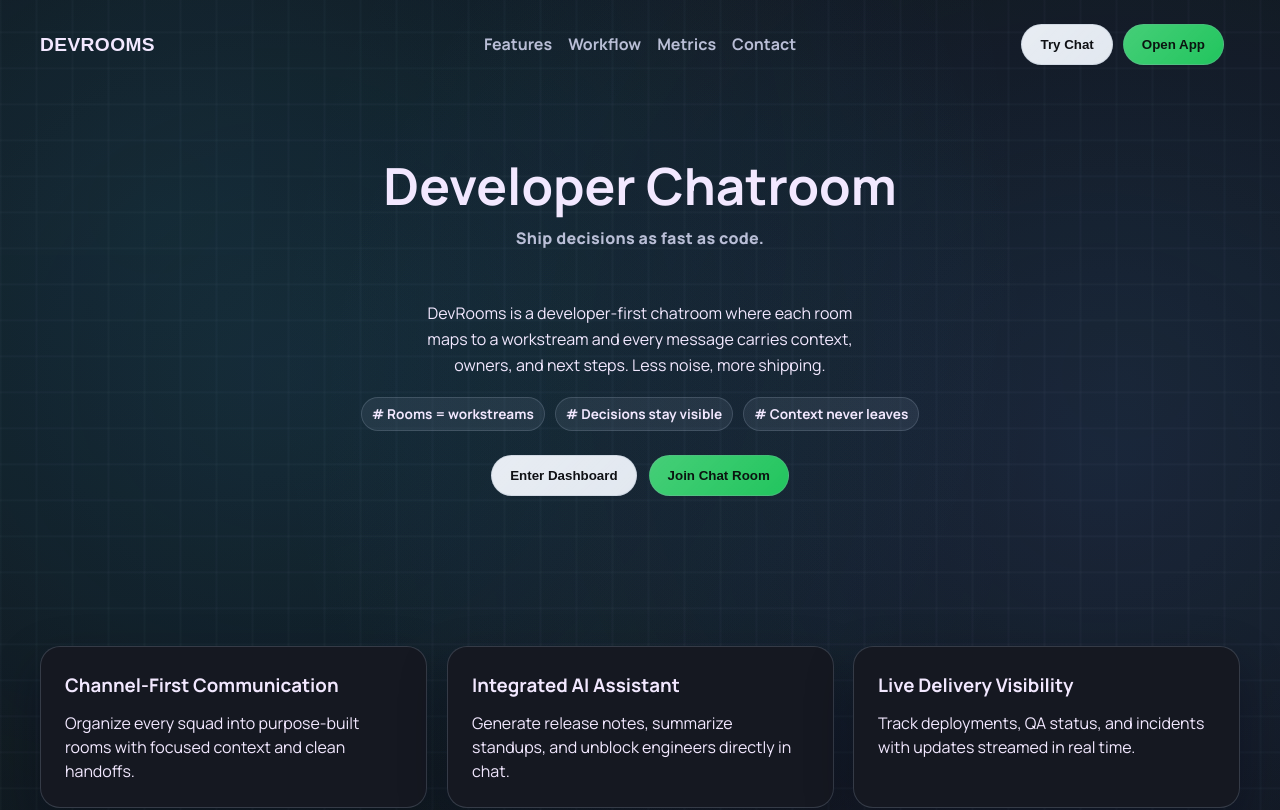
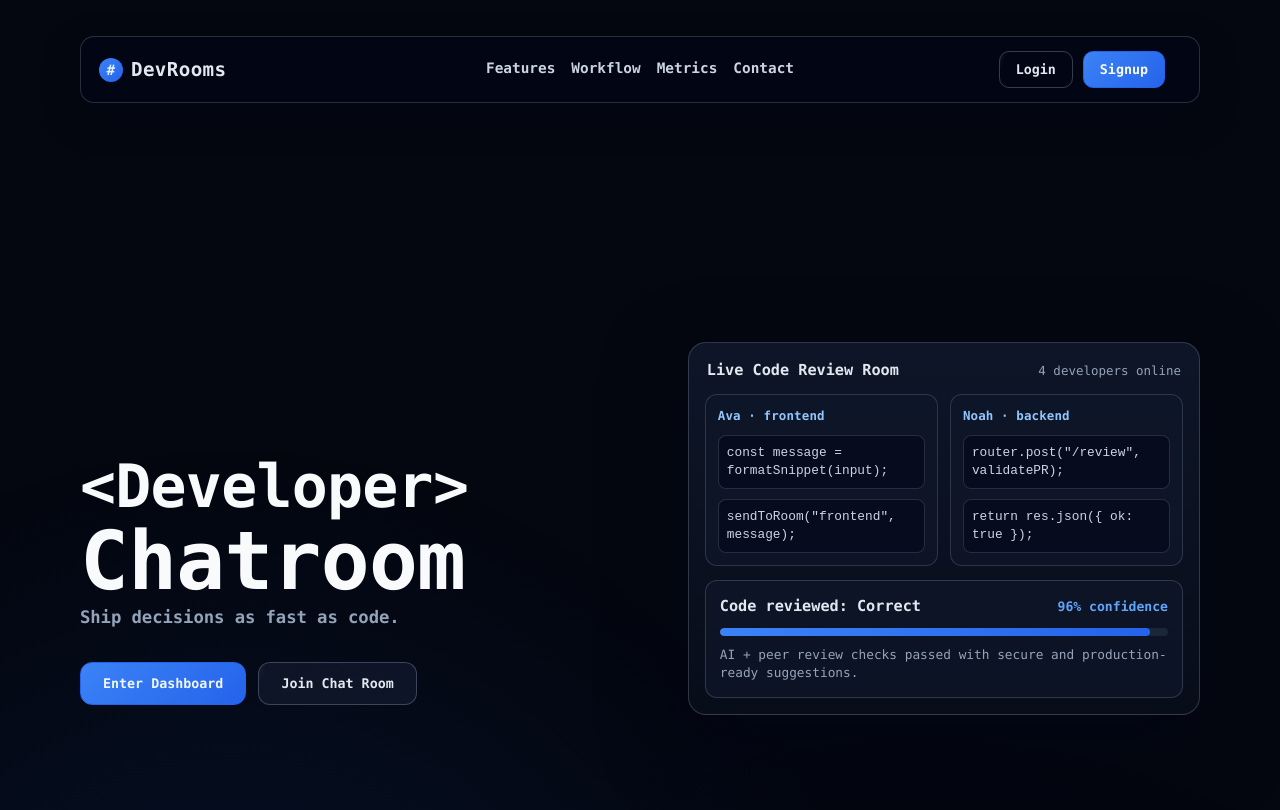
Before and after one commit to ayushray145/mini-project, a React app in the folder frontend/: page / in a window 1280 px wide. Shown: the top 810 px of the page. Built offline with nearby package versions, Linux system fonts and the light colour scheme; no server answers; the HTML template or start-up script is replaced by a standard one.

Commit message:
Major landing page changes

```diff
--- a/frontend/src/App.css
+++ b/frontend/src/App.css
@@ -300,6 +300,7 @@
 .neo-pills span:hover {
   transform: translateY(-2px);
   background: #fff;
+  color: #000;
 }
 
 .neo-actions {
@@ -2359,18 +2360,15 @@
 }
 
 .neo-landing::before {
-  background-image:
-    linear-gradient(transparent 95%, rgba(148, 163, 184, 0.1) 95%),
-    linear-gradient(90deg, transparent 95%, rgba(148, 163, 184, 0.1) 95%);
-  background-size: 36px 36px;
-  opacity: 0.4;
+  background: #050505;
+  opacity: 1;
 }
 
 .neo-landing::after {
   background:
-    radial-gradient(circle at 22% 18%, rgba(56, 189, 248, 0.12), transparent 38%),
-    radial-gradient(circle at 86% 22%, rgba(129, 140, 248, 0.12), transparent 40%),
-    radial-gradient(circle at 70% 76%, rgba(34, 197, 94, 0.12), transparent 40%);
+    radial-gradient(circle at 22% 18%, rgba(56, 189, 248, 0.035), transparent 42%),
+    radial-gradient(circle at 86% 22%, rgba(129, 140, 248, 0.03), transparent 44%),
+    radial-gradient(circle at 70% 76%, rgba(34, 197, 94, 0.028), transparent 44%);
 }
 
 .neo-shape {
@@ -2977,3 +2975,326 @@
     border-radius: var(--saas-radius-lg);
   }
 }
+
+/* Landing redesign inspired by dark SaaS hero */
+.neo-landing {
+  background: #03060d;
+  padding: 36px 42px 76px;
+}
+
+.neo-landing::before {
+  background: #04070f;
+}
+
+.neo-landing::after {
+  background:
+    radial-gradient(circle at 18% 46%, rgba(37, 99, 235, 0.13), transparent 40%),
+    radial-gradient(circle at 72% 62%, rgba(30, 64, 175, 0.11), transparent 44%);
+}
+
+.neo-nav {
+  max-width: 1120px;
+  margin: 0 auto 52px !important;
+  border: 1px solid rgba(148, 163, 184, 0.25) !important;
+  background: rgba(2, 6, 23, 0.7) !important;
+  backdrop-filter: blur(10px);
+  box-shadow: 0 14px 36px rgba(2, 6, 23, 0.42) !important;
+  border-radius: 14px;
+  padding: 14px 18px !important;
+}
+
+.neo-logo {
+  display: inline-flex;
+  align-items: center;
+  gap: 8px;
+  color: #e2e8f0;
+  font-weight: 700;
+}
+
+.neo-logo-mark {
+  width: 24px;
+  height: 24px;
+  border-radius: 999px;
+  display: inline-flex;
+  align-items: center;
+  justify-content: center;
+  background: linear-gradient(135deg, #3b82f6, #2563eb);
+  color: #e0f2fe;
+  font-size: 0.9rem;
+}
+
+.neo-nav-links a {
+  color: #cbd5e1;
+  font-weight: 600;
+  font-size: 0.9rem;
+}
+
+.neo-nav-links a:hover {
+  color: #f8fafc;
+}
+
+.neo-nav-actions .neo-btn {
+  padding: 10px 16px;
+  border-radius: 10px;
+}
+
+.neo-nav-actions .neo-btn-yellow {
+  background: transparent !important;
+  border-color: rgba(148, 163, 184, 0.35) !important;
+  color: #e2e8f0;
+}
+
+.neo-nav-actions .neo-btn-dark {
+  background: linear-gradient(135deg, #3b82f6, #2563eb) !important;
+  border-color: #2563eb !important;
+  color: #f8fafc;
+}
+
+.neo-hero {
+  max-width: 1120px;
+  margin: 0 auto;
+  grid-template-columns: minmax(320px, 1.05fr) minmax(360px, 1fr);
+  align-items: end;
+  justify-items: start;
+  gap: 70px;
+  min-height: calc(100vh - 240px);
+}
+
+.neo-copy {
+  text-align: left;
+  max-width: 640px;
+  margin: 0;
+  align-self: end;
+}
+
+.neo-kicker {
+  margin: 0 0 20px;
+  display: inline-flex;
+  align-items: center;
+  gap: 8px;
+  font-size: 0.78rem;
+  font-weight: 700;
+  letter-spacing: 0.06em;
+  text-transform: uppercase;
+  color: #93c5fd;
+  background: rgba(30, 64, 175, 0.24);
+  border: 1px solid rgba(96, 165, 250, 0.35);
+  border-radius: 999px;
+  padding: 6px 12px;
+}
+
+.neo-copy h1 {
+  margin: 0;
+  font-size: clamp(2.7rem, 5.9vw, 4.45rem);
+  line-height: 1.02;
+  color: #f8fafc;
+  font-family: "JetBrains Mono", "Fira Code", Consolas, monospace;
+  letter-spacing: -0.01em;
+}
+
+.neo-title-top {
+  font-size: 0.84em;
+}
+
+.neo-title-bottom {
+  font-size: 1.14em;
+}
+
+.neo-subhead {
+  margin: 28px 0 20px;
+  color: #60a5fa;
+  font-size: clamp(1.65rem, 3.1vw, 2.55rem);
+  font-weight: 700;
+  font-family: "JetBrains Mono", "Fira Code", Consolas, monospace;
+  letter-spacing: -0.005em;
+}
+
+.neo-copy p {
+  margin: 0;
+  color: #94a3b8;
+  max-width: 56ch;
+  font-size: 1.08rem;
+  line-height: 1.7;
+}
+
+.neo-pills {
+  margin-top: 22px;
+  justify-content: flex-start;
+}
+
+.neo-pills span {
+  background: rgba(15, 23, 42, 0.9);
+  border: 1px solid rgba(148, 163, 184, 0.34);
+  color: #e2e8f0;
+  border-radius: 999px;
+  padding: 10px 16px;
+  font-size: 0.98rem;
+  font-weight: 650;
+}
+
+.neo-pills span:hover {
+  background: #f8fafc;
+  color: #000;
+}
+
+.neo-actions {
+  justify-content: flex-start;
+  margin-top: 30px;
+}
+
+.neo-actions .neo-btn {
+  border-radius: 12px;
+  border-width: 1px !important;
+  box-shadow: none !important;
+  padding: 13px 22px;
+}
+
+.neo-actions .neo-btn-yellow {
+  background: linear-gradient(135deg, #3b82f6, #2563eb) !important;
+  color: #eff6ff !important;
+  border-color: #2563eb !important;
+}
+
+.neo-actions .neo-btn-purple {
+  background: rgba(15, 23, 42, 0.9) !important;
+  border-color: rgba(148, 163, 184, 0.35) !important;
+  color: #e2e8f0 !important;
+}
+
+.neo-hero-visual {
+  position: relative;
+  z-index: 1;
+}
+
+.neo-collab-card {
+  background: linear-gradient(180deg, rgba(15, 23, 42, 0.92), rgba(8, 13, 26, 0.98));
+  border: 1px solid rgba(148, 163, 184, 0.28);
+  border-radius: 18px;
+  box-shadow: 0 28px 80px rgba(2, 6, 23, 0.55);
+  overflow: hidden;
+  padding: 16px;
+}
+
+.neo-collab-top {
+  display: flex;
+  justify-content: space-between;
+  align-items: baseline;
+  margin-bottom: 12px;
+  padding: 0 2px;
+}
+
+.neo-collab-top strong {
+  color: #e2e8f0;
+  font-size: 0.95rem;
+}
+
+.neo-collab-top span {
+  color: #94a3b8;
+  font-size: 0.78rem;
+}
+
+.neo-collab-screens {
+  display: grid;
+  gap: 12px;
+  grid-template-columns: 1fr 1fr;
+  margin-bottom: 14px;
+}
+
+.neo-dev-screen {
+  border: 1px solid rgba(148, 163, 184, 0.24);
+  border-radius: 12px;
+  background: rgba(15, 23, 42, 0.7);
+  padding: 12px;
+  min-height: 132px;
+  display: flex;
+  flex-direction: column;
+  gap: 10px;
+}
+
+.neo-dev-screen header {
+  color: #93c5fd;
+  font-size: 0.78rem;
+  font-weight: 700;
+  letter-spacing: 0.01em;
+}
+
+.neo-dev-screen code {
+  color: #cbd5e1;
+  font-size: 0.8rem;
+  line-height: 1.4;
+  background: rgba(2, 6, 23, 0.55);
+  border: 1px solid rgba(71, 85, 105, 0.45);
+  border-radius: 8px;
+  padding: 8px;
+  white-space: pre-wrap;
+}
+
+.neo-review-status {
+  padding: 14px;
+  border: 1px solid rgba(148, 163, 184, 0.26);
+  border-radius: 12px;
+  background: rgba(15, 23, 42, 0.72);
+}
+
+.neo-review-status-top {
+  display: flex;
+  justify-content: space-between;
+  align-items: center;
+  margin-bottom: 10px;
+}
+
+.neo-review-status-top strong {
+  color: #e2e8f0;
+  font-size: 0.95rem;
+}
+
+.neo-review-status-top span {
+  color: #60a5fa;
+  font-size: 0.82rem;
+  font-weight: 600;
+}
+
+.neo-review-bar {
+  height: 8px;
+  border-radius: 999px;
+  background: rgba(30, 41, 59, 0.9);
+  overflow: hidden;
+  margin-bottom: 10px;
+}
+
+.neo-review-bar span {
+  display: block;
+  width: 96%;
+  height: 100%;
+  border-radius: 999px;
+  background: linear-gradient(90deg, #3b82f6, #2563eb);
+}
+
+.neo-review-status p {
+  margin: 0;
+  color: #94a3b8;
+  font-size: 0.8rem;
+  line-height: 1.45;
+}
+
+@media (max-width: 980px) {
+  .neo-hero {
+    grid-template-columns: 1fr;
+    gap: 26px;
+    min-height: auto;
+  }
+
+  .neo-copy {
+    max-width: 100%;
+    text-align: left;
+  }
+
+  .neo-pills,
+  .neo-actions {
+    justify-content: flex-start;
+  }
+
+  .neo-collab-screens {
+    grid-template-columns: 1fr;
+  }
+}
--- a/frontend/src/App.jsx
+++ b/frontend/src/App.jsx
@@ -171,6 +171,14 @@ function App() {
       <Landing
         onEnterDashboard={() => requireAuth('dashboard')}
         onEnterChat={() => requireAuth('chat-hub')}
+        onLogin={() => {
+          setPostAuthView('dashboard');
+          setView('sign-in');
+        }}
+        onSignup={() => {
+          setPostAuthView('dashboard');
+          setView('sign-up');
+        }}
         themeVars={themeVars}
       />
     );
--- a/frontend/src/index.css
+++ b/frontend/src/index.css
@@ -1,5 +1,3 @@
-@import url('https://fonts.googleapis.com/css2?family=Manrope:wght@300;400;500;600;700;800&family=Space+Grotesk:wght@400;500;600;700&display=swap');
-
 *,
 *::before,
 *::after {
@@ -15,10 +13,17 @@ body,
 
 body {
   min-width: 320px;
-  font-family: "Manrope", "Space Grotesk", ui-sans-serif, system-ui, -apple-system, Segoe UI, sans-serif;
+  font-family: "JetBrains Mono", "Fira Code", ui-monospace, SFMono-Regular, Menlo, Monaco, Consolas, "Liberation Mono", "Courier New", monospace;
   line-height: 1.5;
   color: #e5e7eb;
   background: #0b0d10;
   -webkit-font-smoothing: antialiased;
   -moz-osx-font-smoothing: grayscale;
 }
+
+button,
+input,
+select,
+textarea {
+  font-family: inherit;
+}
--- a/frontend/src/pages/Landing.jsx
+++ b/frontend/src/pages/Landing.jsx
@@ -1,17 +1,20 @@
 export default function Landing({
   onEnterDashboard,
   onEnterChat,
+  onLogin,
+  onSignup,
   themeVars,
 }) {
   return (
-    <section className="neo-landing" style={themeVars}>
+    <section className="neo-landing" style={{ ...themeVars, '--neo-bg': '#000000' }}>
       <header className="neo-nav">
         <button
           type="button"
           className="neo-logo"
           onClick={() => window.scrollTo({ top: 0, behavior: 'smooth' })}
         >
-          DEVROOMS
+          <span className="neo-logo-mark" aria-hidden="true">#</span>
+          <span>DevRooms</span>
         </button>
         <nav className="neo-nav-links">
           <a href="#features">Features</a>
@@ -20,38 +23,54 @@ export default function Landing({
           <a href="#contact">Contact</a>
         </nav>
         <div className="neo-nav-actions">
-          <button className="neo-btn neo-btn-yellow" onClick={onEnterChat}>Try Chat</button>
-          <button className="neo-btn neo-btn-dark" onClick={onEnterDashboard}>Open App</button>
+          <button className="neo-btn neo-btn-yellow" onClick={onLogin}>Login</button>
+          <button className="neo-btn neo-btn-dark" onClick={onSignup}>Signup</button>
         </div>
       </header>
 
       <div className="neo-hero">
-        <div className="neo-shape neo-shape-circle neo-mascot" aria-hidden="true">
-          <span className="neo-eye neo-eye-left" />
-          <span className="neo-eye neo-eye-right" />
-          <span className="neo-smile" />
-        </div>
-        <div className="neo-shape neo-shape-square" />
-        <div className="neo-shape neo-shape-zig" />
-
         <div className="neo-copy">
-          <h1>Developer Chatroom</h1>
+          <h1>
+            <span className="neo-title-top">&lt;Developer&gt;</span>
+            <br />
+            <span className="neo-title-bottom">Chatroom</span>
+          </h1>
           <p className="neo-subhead">Ship decisions as fast as code.</p>
-          <p>
-            DevRooms is a developer-first chatroom where each room maps to a workstream and every
-            message carries context, owners, and next steps. Less noise, more shipping.
-          </p>
-          <div className="neo-pills">
-            <span># Rooms = workstreams</span>
-            <span># Decisions stay visible</span>
-            <span># Context never leaves</span>
-          </div>
           <div className="neo-actions">
             <button className="neo-btn neo-btn-yellow" onClick={onEnterDashboard}>Enter Dashboard</button>
             <button className="neo-btn neo-btn-purple" onClick={onEnterChat}>Join Chat Room</button>
           </div>
         </div>
-
+        <aside className="neo-hero-visual" aria-label="Platform preview">
+          <div className="neo-collab-card">
+            <div className="neo-collab-top">
+              <strong>Live Code Review Room</strong>
+              <span>4 developers online</span>
+            </div>
+            <div className="neo-collab-screens">
+              <article className="neo-dev-screen">
+                <header>Ava · frontend</header>
+                <code>{`const message = formatSnippet(input);`}</code>
+                <code>{`sendToRoom("frontend", message);`}</code>
+              </article>
+              <article className="neo-dev-screen">
+                <header>Noah · backend</header>
+                <code>{`router.post("/review", validatePR);`}</code>
+                <code>{`return res.json({ ok: true });`}</code>
+              </article>
+            </div>
+            <div className="neo-review-status">
+              <div className="neo-review-status-top">
+                <strong>Code reviewed: Correct</strong>
+                <span>96% confidence</span>
+              </div>
+              <div className="neo-review-bar">
+                <span />
+              </div>
+              <p>AI + peer review checks passed with secure and production-ready suggestions.</p>
+            </div>
+          </div>
+        </aside>
       </div>
 
       <section id="features" className="neo-features">
```
